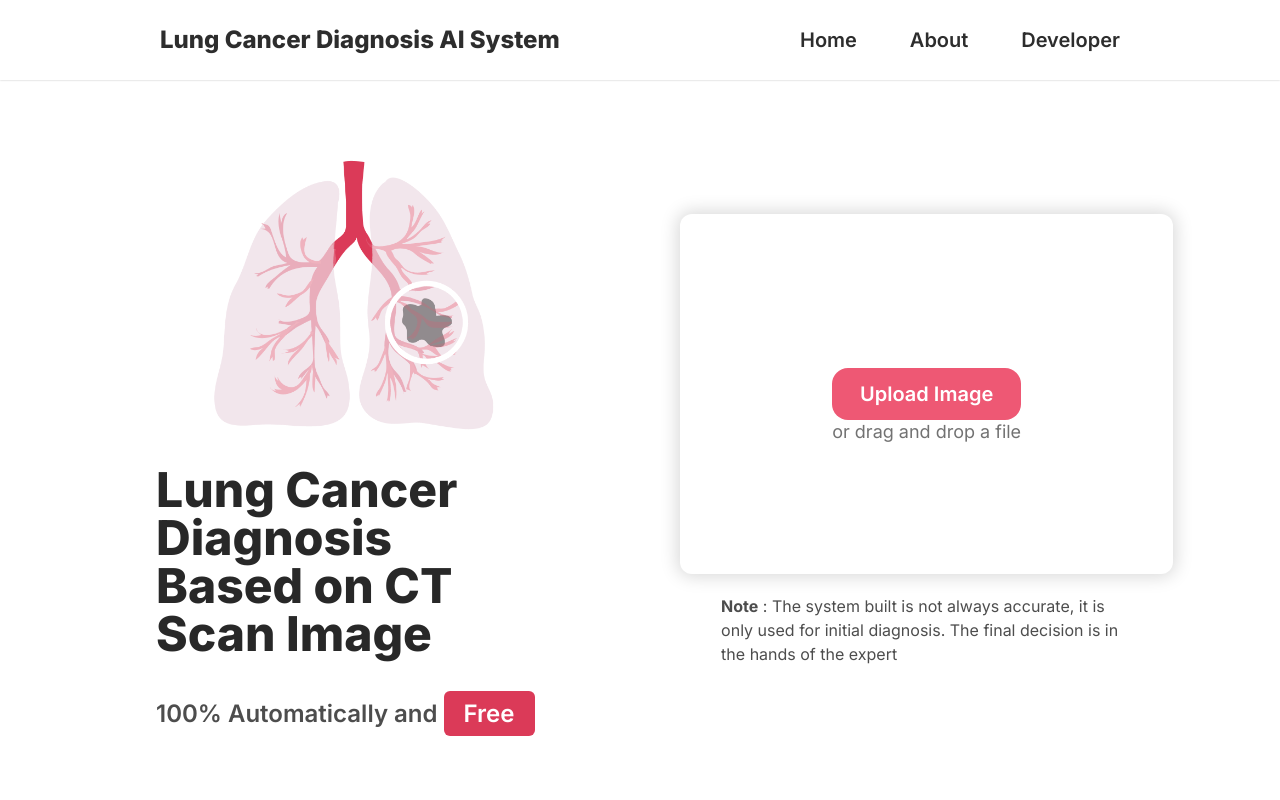
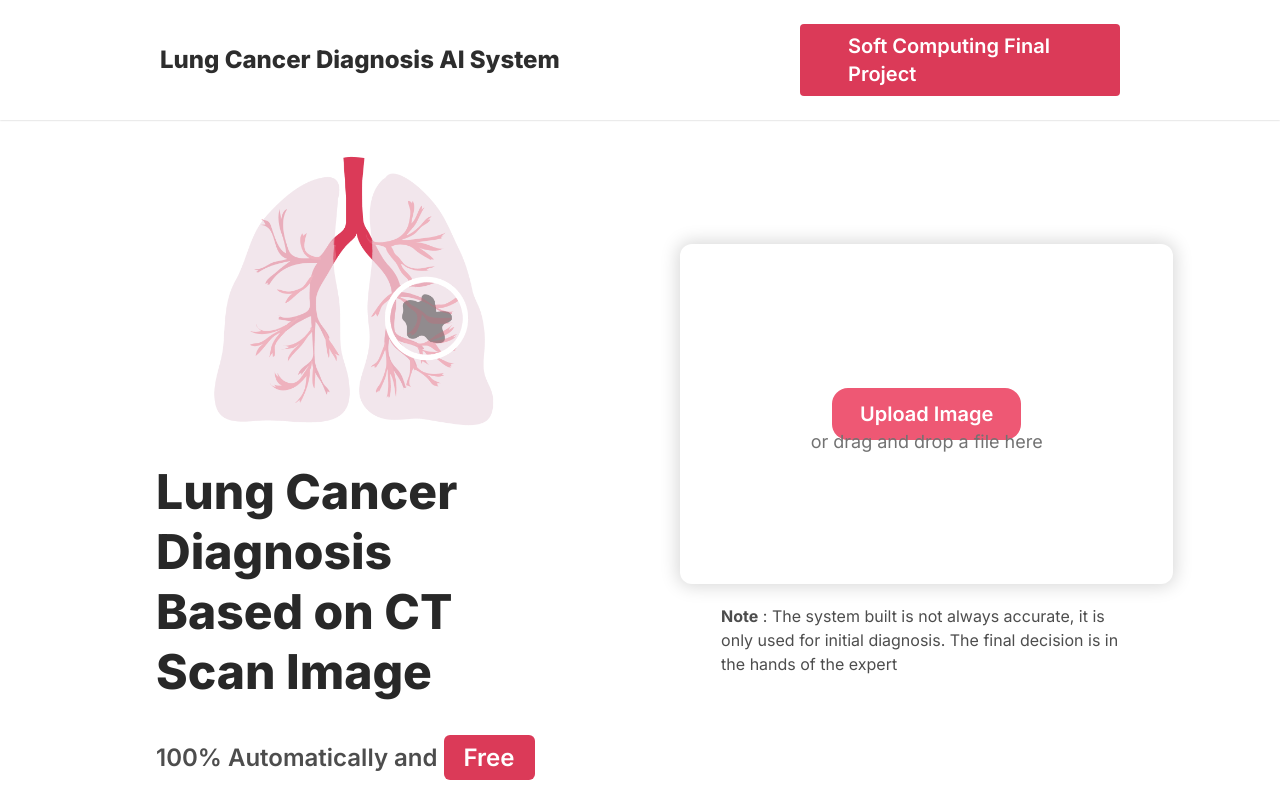
Before and after one commit to LuqmanAristio/finalProjectSC-frontend, a Next.js app: page / in a window 1280 px wide. Built offline with nearby package versions, Linux system fonts and the light colour scheme.

Commit message:
update UI Nav

```diff
--- a/app/component/Main.tsx
+++ b/app/component/Main.tsx
@@ -24,7 +24,6 @@ export default function Main() {
             setSelectedFile(file);
             setLokal(false);
         } else {
-            // Handle the case when files are null or empty
             console.error("No files selected");
         }
     };
@@ -63,7 +62,7 @@ export default function Main() {
                     className='w-3/5 mx-auto mb-5'
                 />
                 <div className='flex flex-col w-4/5 mx-auto'>
-                    <h1 className='text-5xl font-extrabold text-[#282828]'>Lung Cancer Diagnosis <br /> Based on CT Scan Image</h1>
+                    <h1 className='text-5xl font-extrabold text-[#282828] leading-tight'>Lung Cancer Diagnosis <br /> Based on CT Scan Image</h1>
                     <h3 className='text-2xl mt-10 font-semibold text-[#4D4D4D]'>100% Automatically and <span className='text-white bg-[#DB3A58] px-5 py-2 rounded-md'>Free</span></h3>
                 </div>
             </div>
@@ -93,7 +92,7 @@ export default function Main() {
                         onChange={handleFileChange}
                     />
 
-                    <h4 className='absolute bottom-32 text-lg text-[#727272]'>or drag and drop a file</h4>
+                    <h4 className='absolute bottom-32 text-lg text-[#727272]'>or drag and drop a file here</h4>
                 </div>
                 <div className='w-5/6 mt-5'>
                     <h4 className='text-[#4D4D4D]'><span className='font-bold'>Note</span> : The system built is not always accurate, it is only used for initial diagnosis.  The final decision is in the hands of the expert</h4>
--- a/app/component/Navigation.tsx
+++ b/app/component/Navigation.tsx
@@ -1,19 +1,11 @@
 export default function Navigation() {
     return(
-        <div className='w-full bg-white h-fit nav flex justify-between py-6 px-40 text-[#2D2D2D]'>
+        <div className='w-full bg-white h-fit nav flex items-center justify-between py-6 px-40 text-[#2D2D2D]'>
             <h1 className='text-2xl font-extrabold'>Lung Cancer Diagnosis AI System</h1>
-            <div className='flex w-2/6 items-center justify-between'>
-                <a href="#">
-                    <h3 className='font-semibold text-xl'>Home</h3>
-                </a>
+            <div className='flex w-2/6 items-center justify-end'>
 
-                <a href="#">
-                    <h3 className='font-semibold text-xl'>About</h3>
-                </a>
+                <h3 className='font-semibold text-xl bg-[#DB3A58] text-white px-12 rounded py-2'>Soft Computing Final Project</h3>
 
-                <a href="#">
-                    <h3 className='font-semibold text-xl'>Developer</h3>
-                </a>
             </div>
         </div>
     )
```
